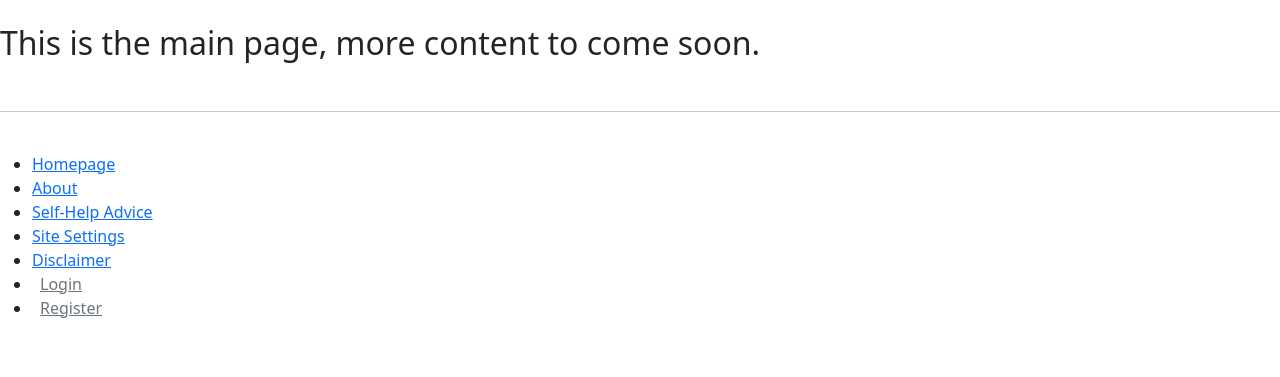
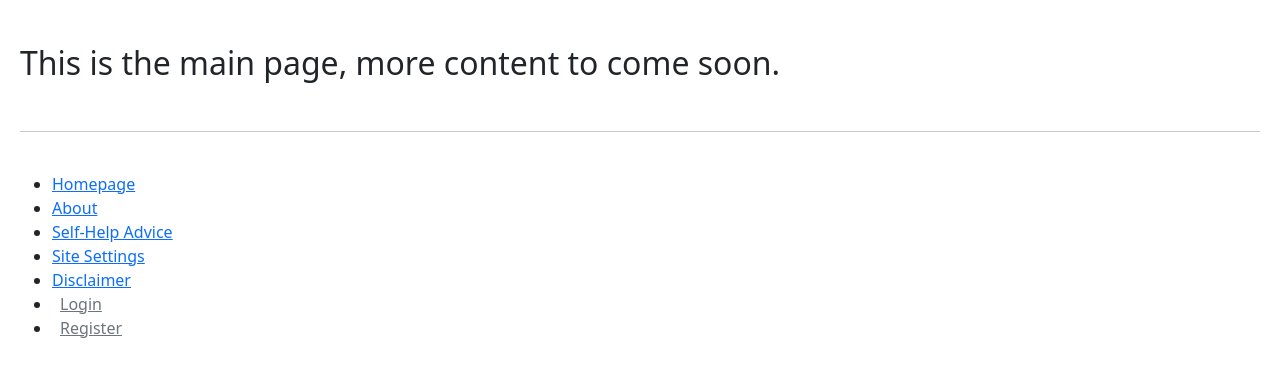
Before and after one commit to CalllumSCO/HCI4Therapy, a Django app: page / in a window 1280 px wide. Shown: the part 102-479 px from the top of the page. Run offline with Django 4.2, Linux system fonts and the light colour scheme; some libraries are stand-ins or nearby versions.

Commit message:
Navbar pushes content
doesn't push the logo but can fix later

```diff
--- a/static/css/page.css
+++ b/static/css/page.css
@@ -106,7 +106,10 @@ canvas {
 }
 
 /* Style page content - use this if you want to push the page content to the right when you open the side navigation */
-
+#main-content {
+    transition: margin-left .5s;
+    padding: 20px;
+  }
 
 /* On smaller screens, where height is less than 450px, change the style of the sidenav (less padding and a smaller font size) */
 @media screen and (max-height: 450px) {
--- a/templates/main/base.html
+++ b/templates/main/base.html
@@ -67,7 +67,7 @@
             <i id="user-icon" class="fas fa-user fa-3x"></i>
             </a>
 	  </nav>
-
+    <div id="main-content">
     {% block nav_block_right %}
     {% endblock %}
 
@@ -103,17 +103,21 @@
 
         </ul>
     </footer>
+    </div>
     <!-- Optional JavaScript -->
     <script>
         /* Set the width of the side navigation to 250px */
           function openNav() {
           document.getElementById("mySidenav").style.width = "180px";
+          document.getElementById("main-content").style.marginLeft = "180px";
           }
 
           /* Set the width of the side navigation to 0 */
           function closeNav() {
           document.getElementById("mySidenav").style.width = "0";
+          document.getElementById("main-content").style.marginLeft = "0";
           }
+
     </script>
     <!-- jQuery first, then Popper.js, then Bootstrap JS -->
     <script src="https://code.jquery.com/jquery-3.2.1.slim.min.js" integrity="sha384-KJ3o2DKtIkvYIK3UENzmM7KCkRr/rE9/Qpg6aAZGJwFDMVNA/GpGFF93hXpG5KkN" crossorigin="anonymous"></script>
```
